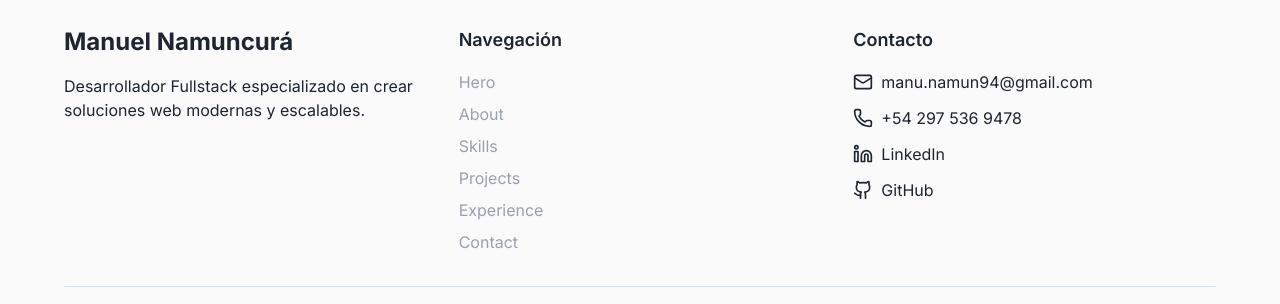
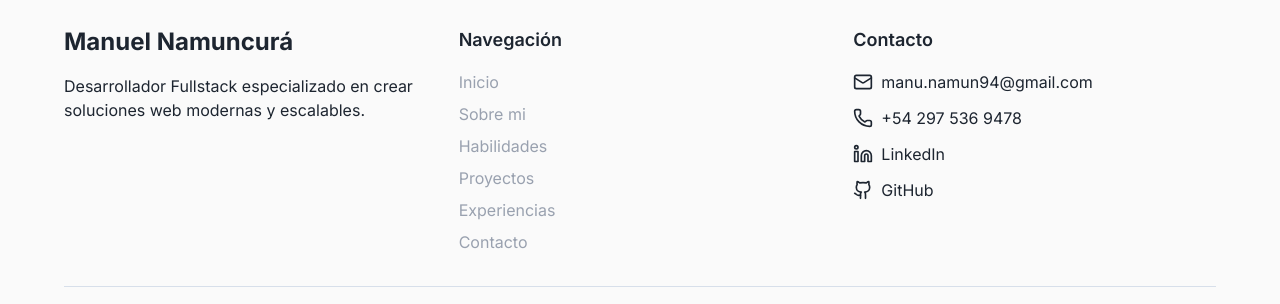
Before and after one commit to manuNamuncura/myport-1, a React (Vite) app: page / in a window 1280 px wide. Shown: the part 4509-4813 px from the top of the page. Built offline with nearby package versions, Linux system fonts and the light colour scheme.

Commit message:
nuevos cambios

```diff
--- a/src/components/About.tsx
+++ b/src/components/About.tsx
@@ -21,7 +21,7 @@ const About = () => {
   ];
 
   return (
-    <section id="about" className="py-20 px-4 bg-linear-to-b from-background to-secondary/30">
+    <section id="sobre mi" className="py-20 px-4 bg-linear-to-b from-background to-secondary/30">
       <div className="container mx-auto max-w-6xl">
         <div className="text-center mb-12 animate-in fade-in slide-in-from-bottom duration-700">
           <h2 className="text-4xl md:text-5xl font-bold mb-4 bg-linear-to-r from-primary to-accent bg-clip-text">
--- a/src/components/Contact.tsx
+++ b/src/components/Contact.tsx
@@ -37,7 +37,7 @@ const Contact = () => {
   };
 
   return (
-    <section id="contact" className="py-20 px-4 bg-linear-to-b from-secondary/30 to-background">
+    <section id="contacto" className="py-20 px-4 bg-linear-to-b from-secondary/30 to-background">
       <div className="container mx-auto max-w-4xl">
         <div className="text-center mb-12 animate-in fade-in slide-in-from-bottom duration-700">
           <h2 className="text-4xl md:text-5xl font-bold mb-4 bg-linear-to-r from-primary to-accent bg-clip-text">
--- a/src/components/Experience.tsx
+++ b/src/components/Experience.tsx
@@ -70,7 +70,7 @@ const Experience = () => {
   );
 
   return (
-    <section id="experience" className="py-20 px-4 bg-background">
+    <section id="experiencias" className="py-20 px-4 bg-background">
       <div className="container mx-auto max-w-6xl">
         <div className="text-center mb-12 animate-in slide-in-from-bottom duration-700">
           <h2 className="text-4xl md:text-5xl font-bold mb-4 bg-linear-to-r from-primary to-accent bg-cli-text">
--- a/src/components/Footer.tsx
+++ b/src/components/Footer.tsx
@@ -6,12 +6,12 @@ const Footer = () => {
   }
 
   const sections = [
-    "hero",
-    "about",
-    "skills",
-    "projects",
-    "experience",
-    "contact"
+    "inicio",
+    "sobre mi",
+    "habilidades",
+    "proyectos",
+    "experiencias",
+    "contacto"
   ];
 
   return (
--- a/src/components/Header.tsx
+++ b/src/components/Header.tsx
@@ -23,12 +23,12 @@ const Header = () => {
   };
 
   const navItems = [
-    { label: "Inicio", id: "hero" },
-    { label: "Sobre mí", id: "about" },
-    { label: "Habilidades", id: "skills" },
-    { label: "Proyectos", id: "proyects" },
-    { label: "Experiencia", id: "experience" },
-    { label: "Contacto", id: "contact" },
+    { label: "Inicio", id: "inicio" },
+    { label: "Sobre mí", id: "sobre mi" },
+    { label: "Habilidades", id: "habilidades" },
+    { label: "Proyectos", id: "proyectos" },
+    { label: "Experiencia", id: "experiencias" },
+    { label: "Contacto", id: "contacto" },
   ];
 
   return (
--- a/src/components/Hero.tsx
+++ b/src/components/Hero.tsx
@@ -41,7 +41,7 @@ const Hero = () => {
 
   return (
     <section
-      id="hero"
+      id="inicio"
       className="min-h-screen flex items-center justify-center pt-20 px-4 bg-linear-to-b from-background to-secondary/30"
     >
       <div className="container mx-auto">
--- a/src/components/Projects.tsx
+++ b/src/components/Projects.tsx
@@ -32,7 +32,7 @@ const Proyects = () => {
 
 
     return (
-        <section id="proyects" className="py-20 px-4 bg-linear-to-b from-secondary/30 to-background">
+        <section id="proyectos" className="py-20 px-4 bg-linear-to-b from-secondary/30 to-background">
             <div className="container mx-auto max-w-6xl">
                 <div className="text-center mb-12 animate-in fade-in slide-in-from-bottom duration-700">
                     <h2 className="text-4xl md:text-5xl font-bold mb-4 bg-linear-to-r from-primary to-accent bg-clip-text">
--- a/src/components/Skills.tsx
+++ b/src/components/Skills.tsx
@@ -25,7 +25,7 @@ const Skills = () => {
     },
   ];
   return (
-    <section id="skills" className="py-20 px-4 bg-background">
+    <section id="habilidades" className="py-20 px-4 bg-background">
       <div className="container mx-auto max-w-6xl">
         <div className="text-center mb-12 animate-in fade-in slide-in-from-bottom duration-700">
           <h2 className="text-4xl md:text-5xl font-bold mb-4 bg-linear-to-r from-primary to-accent bg-clip-text">
```
